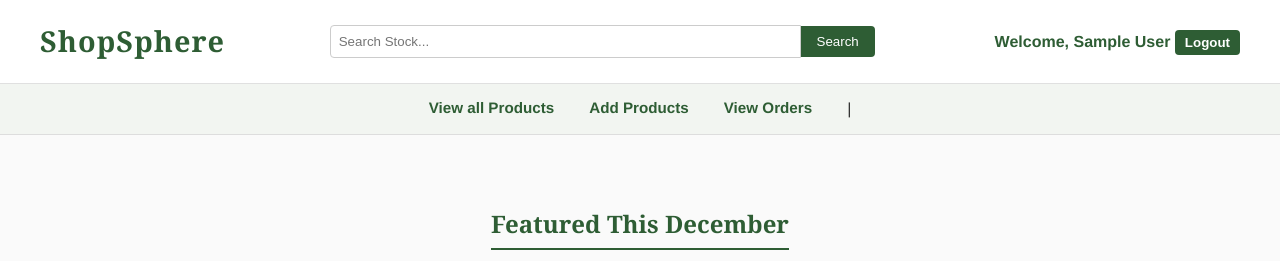
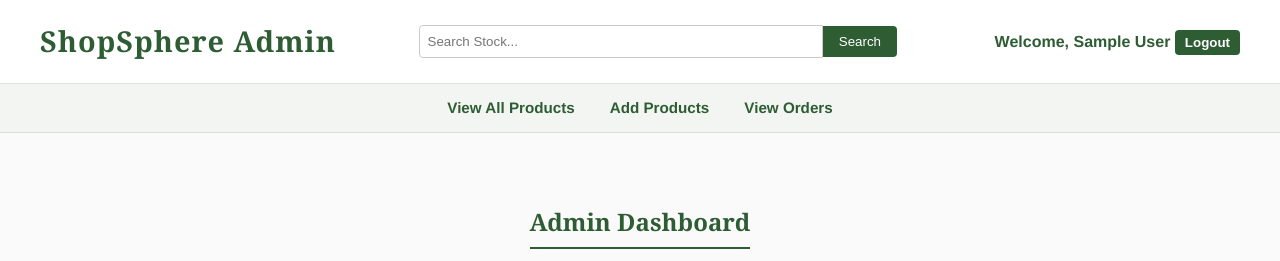
Before and after one commit to drewhy98/my-cloud-shop, a PHP site: page /admin_index.php in a window 1280 px wide. Shown: the top 261 px of the page. Run offline with PHP 8.4, Linux system fonts and the light colour scheme; the visitor is signed in with stand-in values (Sample User, id 1).

Commit message:
Update admin_index.php

```diff
--- a/admin_index.php
+++ b/admin_index.php
@@ -10,7 +10,7 @@ if (!isset($_SESSION['admin_logged_in']) || $_SESSION['admin_logged_in'] !== tru
 <head>
     <meta charset="UTF-8">
     <meta name="viewport" content="width=device-width, initial-scale=1.0">
-    <title>ShopSphere - Christmas Dinner Specials</title>
+    <title>ShopSphere - Admin Dashboard</title>
 
     <style>
         body {
@@ -218,7 +149,7 @@ if (!isset($_SESSION['admin_logged_in']) || $_SESSION['admin_logged_in'] !== tru
 <body>
 
 <header>
-    <h1>ShopSphere</h1>
+    <h1>ShopSphere Admin</h1>
 
     <form class="search-bar" method="get" action="#">
         <input type="text" name="search" placeholder="Search Stock...">
@@ -226,41 +157,33 @@ if (!isset($_SESSION['admin_logged_in']) || $_SESSION['admin_logged_in'] !== tru
     </form>
 
     <div class="auth-links">
-        <?php if (isset($_SESSION['user_name'])): ?>
-            <span>Welcome, <?php echo htmlspecialchars($_SESSION['user_name']); ?></span>
-            <form method="post" action="logout.php" style="display:inline;">
+        <?php if (isset($_SESSION['admin_name'])): ?>
+            <span>Welcome, <?php echo htmlspecialchars($_SESSION['admin_name']); ?></span>
+
+            <form method="post" action="admin_logout.php" style="display:inline;">
                 <button type="submit" class="logout-btn">Logout</button>
+            </form>
 
-            </form>
         <?php else: ?>
-            <a href="login.php">Log In</a> |
-            <a href="register.php">Sign Up</a> |
-          <!--  <a href="add_users.php">Sign Up Automatically</a> | -->
-            <a href="display_users.php">View Registered Users</a> |
-          <!--  <a href="test_replication_lag.php">Test DB Replication</a> -->
+            <a href="admin_login.php">Admin Log In</a>
         <?php endif; ?>
     </div>
 </header>
 
 <nav>
-    <a href="display_products.php">View all Products</a>
-      <a href="display_products.php">Add Products</a>
-    <a href="view_orders.php">View Orders</a> |
-
+    <a href="display_products.php">View All Products</a>
+    <a href="display_products.php">Add Products</a>
+    <a href="view_orders.php">View Orders</a>
 </nav>
 
-<!-- MAIN FEATURED -->
 <section class="featured">
-    <h2>Featured This December</h2>
+    <h2>Admin Dashboard</h2>
     <img src="https://learn.surlatable.com/wp-content/uploads/2022/12/Tips-for-planning-your-Christmas-dinner.jpg"
          alt="Christmas Dinner">
 </section>
 
-    </div>
-</section>
-
 <footer>
-    <p>&copy; 2025 ShopSphere | Fresh, Local & Healthy</p>
+    <p>&copy; 2025 ShopSphere | Admin Panel</p>
 </footer>
 
 </body>
```
Also changed, not shown: other parts of admin_index.php (+0 -69 lines).
